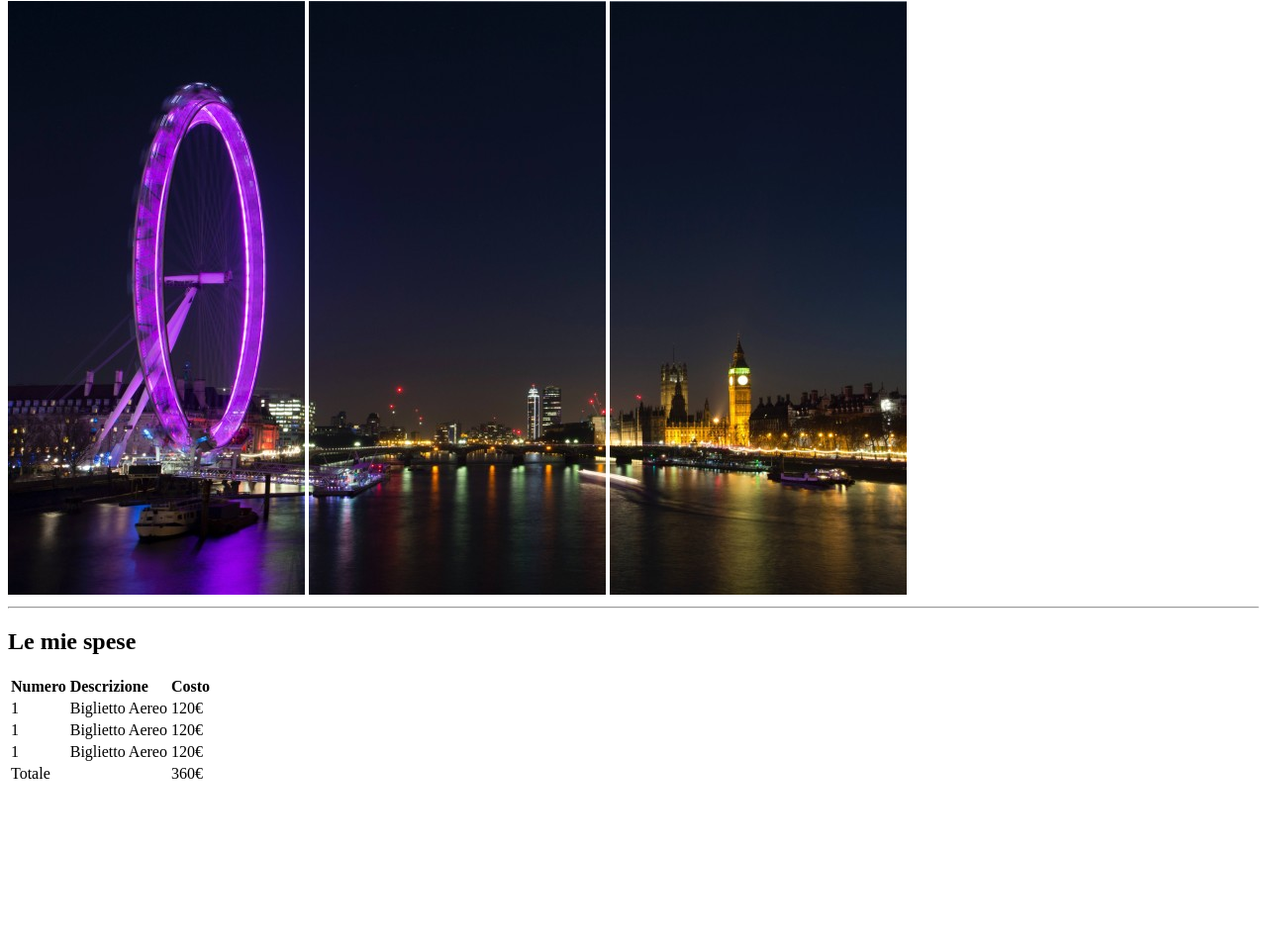
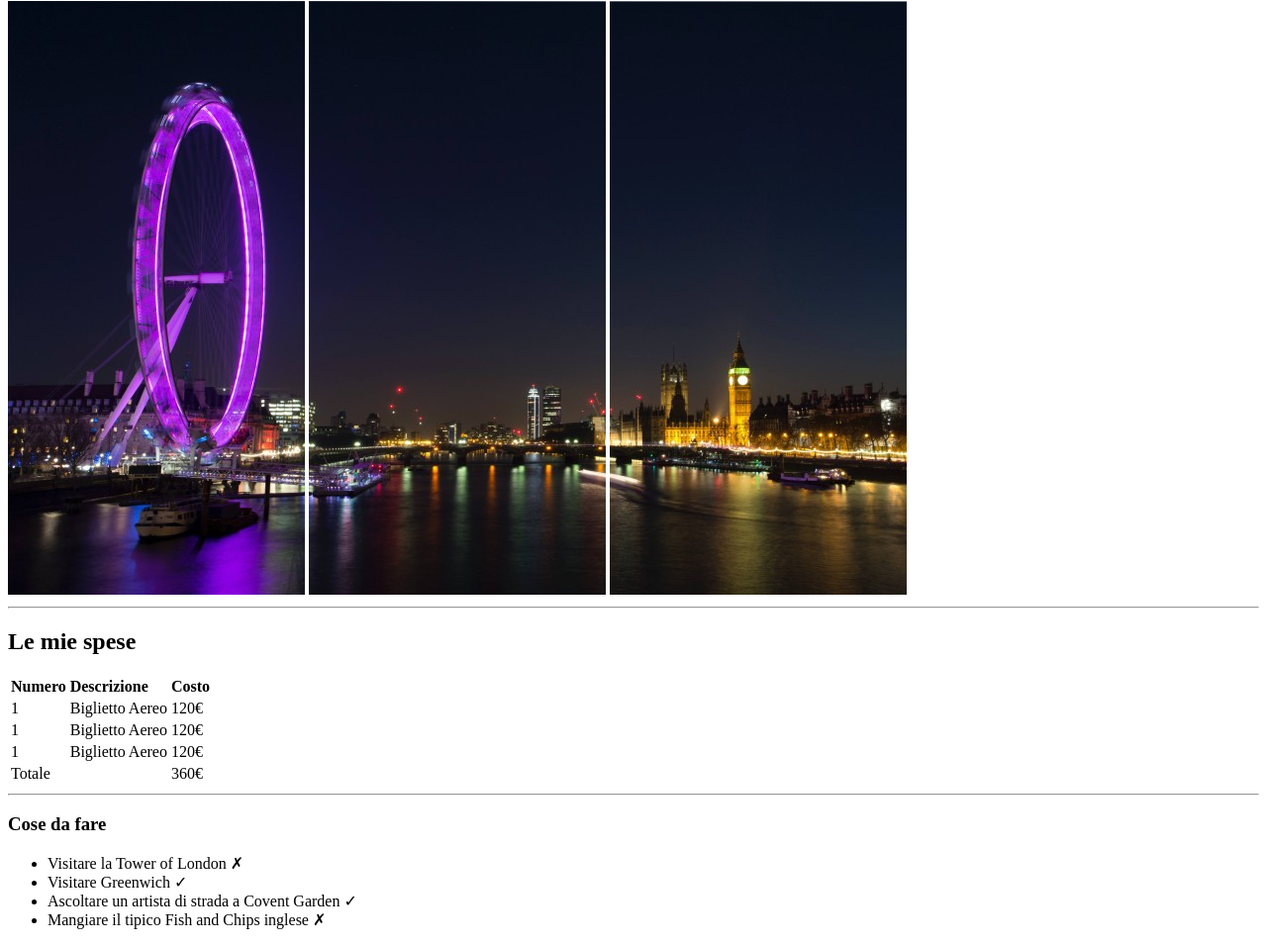
Before and after one commit to MattiaLongo03/html-london-trip, a plain HTML site: page index.html in a window 1280 px wide. Shown: the part 79-1034 px from the top of the page at 99% size. Before the commit the page ends 881 px from the top, so only its background shows below. Drawn offline with Linux system fonts and the light colour scheme.

Commit message:
aggiunto "cose da fare"

```diff
--- a/index.html
+++ b/index.html
@@ -55,12 +55,21 @@
 
                 </tr>
             </tfoot>
-
-
         </table>
     </div>
 
+    <hr>
 
+    <div>
+        <h3>Cose da fare</h3>
+
+        <ul>
+            <li>Visitare la Tower of London &cross;</li>
+            <li>Visitare Greenwich &check;</li>
+            <li>Ascoltare un artista di strada a Covent Garden &check;</li>
+            <li>Mangiare il tipico Fish and Chips inglese &cross;</li>
+        </ul>
+    </div>
 
 
 
```
